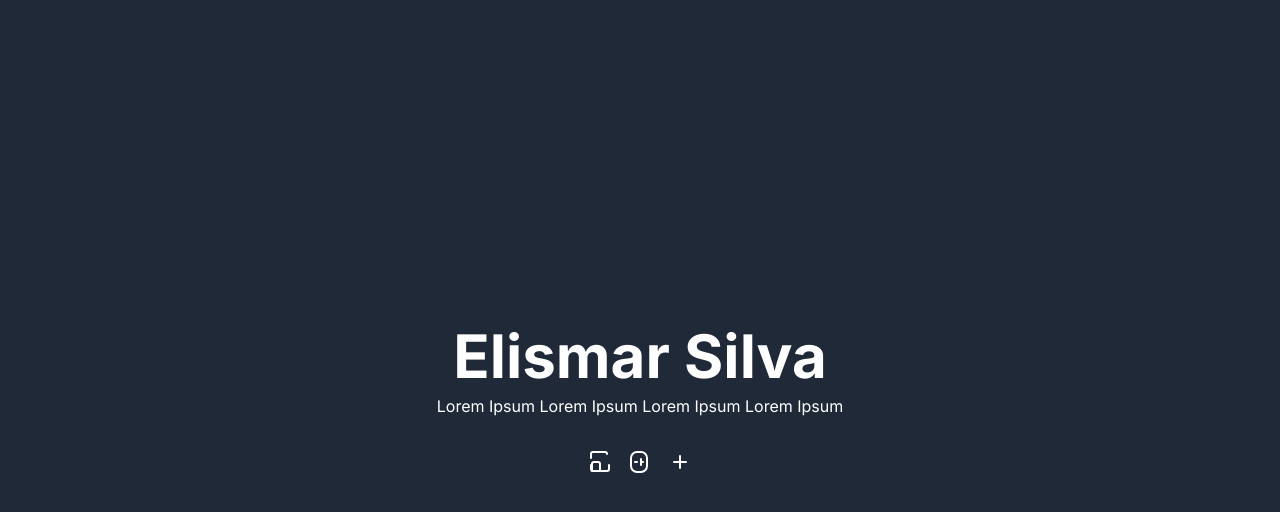
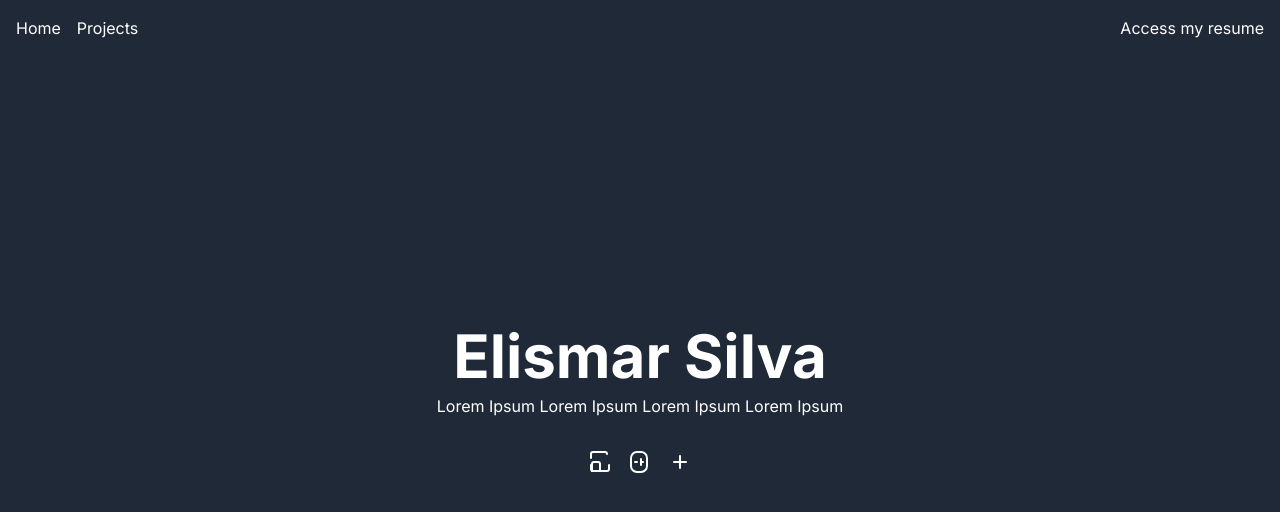
Before and after one commit to Elismar13/meu-portfolio, a Next.js app: page / in a window 1280 px wide. Shown: the top 512 px of the page. Built offline with nearby package versions, Linux system fonts and the light colour scheme.

Commit message:
feat: creating a fixed header with page information

```diff
--- a/app/components/Header.tsx
+++ b/app/components/Header.tsx
@@ -1,30 +1,23 @@
 import React from 'react';
+import Link from 'next/link';
 
 const Header: React.FC = () => {
   return (
-    <div className="header flex flex-col h-screen w-screen bg-gray-800 text-white py-8 text-center items-center justify-center">
-      <h1 className="text-6xl font-bold">Elismar Silva</h1>
-      <p className="mt-2 mb-4">Lorem Ipsum Lorem Ipsum Lorem Ipsum Lorem Ipsum</p>
-      <div className="flex mt-4">
-        <a href="#linkedin" className="text-white hover:text-blue-500 mx-2">
-          <svg xmlns="http://www.w3.org/2000/svg" className="h-6 w-6" fill="none" viewBox="0 0 24 24" stroke="currentColor">
-            <path strokeLinecap="round" strokeLinejoin="round" strokeWidth={2} d="M10 12H6a2 2 0 0 0-2 2v7h8v-7a2 2 0 0 0-2-2z" />
-            <path strokeLinecap="round" strokeLinejoin="round" strokeWidth={2} d="M21 15v4a2 2 0 0 1-2 2H5a2 2 0 0 1-2-2v-4m16-11V4a2 2 0 0 0-2-2H5a2 2 0 0 0-2 2v4" />
-          </svg>
-        </a>
-        <a href="#discord" className="text-white hover:text-blue-500 mx-2">
-          <svg xmlns="http://www.w3.org/2000/svg" className="h-6 w-6" fill="none" viewBox="0 0 24 24" stroke="currentColor">
-            <path strokeLinecap="round" strokeLinejoin="round" strokeWidth={2} d="M13 2H9C5.686 2 3 4.686 3 8v8c0 3.314 2.686 6 6 6h4c3.314 0 6-2.686 6-6V8c0-3.314-2.686-6-6-6z" />
-            <path strokeLinecap="round" strokeLinejoin="round" strokeWidth={2} d="M7 12h2m4 0h2m-2-3v6" />
-          </svg>
-        </a>
-        <a href="#etc" className="text-white hover:text-blue-500 mx-2">
-          <svg xmlns="http://www.w3.org/2000/svg" className="h-6 w-6" fill="none" viewBox="0 0 24 24" stroke="currentColor">
-            <path strokeLinecap="round" strokeLinejoin="round" strokeWidth={2} d="M12 6v6m0 0v6m0-6h6m-6 0H6" />
-          </svg>
-        </a>
+    <header className="fixed top-0 z-50 flex justify-between items-center w-full p-4 bg-gray-800 text-white">
+      <nav className="flex space-x-4">
+        <Link href="#home" legacyBehavior>
+          <a className="hover:text-blue-500">Home</a>
+        </Link>
+        <Link href="#projects" legacyBehavior>
+          <a className="hover:text-blue-500">Projects</a>
+        </Link>
+      </nav>
+      <div>
+        <Link href="#resume" legacyBehavior>
+          <a className="hover:text-blue-500">Access my resume</a>
+        </Link>
       </div>
-    </div>
+    </header>
   );
 };
 
--- /dev/null
+++ b/app/components/Me.tsx
@@ -0,0 +1,31 @@
+import React from 'react';
+
+const Me: React.FC = () => {
+  return (
+    <div className="header flex flex-col h-screen w-screen bg-gray-800 text-white py-8 text-center items-center justify-center">
+      <h1 className="text-6xl font-bold">Elismar Silva</h1>
+      <p className="mt-2 mb-4">Lorem Ipsum Lorem Ipsum Lorem Ipsum Lorem Ipsum</p>
+      <div className="flex mt-4">
+        <a href="#linkedin" className="text-white hover:text-blue-500 mx-2">
+          <svg xmlns="http://www.w3.org/2000/svg" className="h-6 w-6" fill="none" viewBox="0 0 24 24" stroke="currentColor">
+            <path strokeLinecap="round" strokeLinejoin="round" strokeWidth={2} d="M10 12H6a2 2 0 0 0-2 2v7h8v-7a2 2 0 0 0-2-2z" />
+            <path strokeLinecap="round" strokeLinejoin="round" strokeWidth={2} d="M21 15v4a2 2 0 0 1-2 2H5a2 2 0 0 1-2-2v-4m16-11V4a2 2 0 0 0-2-2H5a2 2 0 0 0-2 2v4" />
+          </svg>
+        </a>
+        <a href="#discord" className="text-white hover:text-blue-500 mx-2">
+          <svg xmlns="http://www.w3.org/2000/svg" className="h-6 w-6" fill="none" viewBox="0 0 24 24" stroke="currentColor">
+            <path strokeLinecap="round" strokeLinejoin="round" strokeWidth={2} d="M13 2H9C5.686 2 3 4.686 3 8v8c0 3.314 2.686 6 6 6h4c3.314 0 6-2.686 6-6V8c0-3.314-2.686-6-6-6z" />
+            <path strokeLinecap="round" strokeLinejoin="round" strokeWidth={2} d="M7 12h2m4 0h2m-2-3v6" />
+          </svg>
+        </a>
+        <a href="#etc" className="text-white hover:text-blue-500 mx-2">
+          <svg xmlns="http://www.w3.org/2000/svg" className="h-6 w-6" fill="none" viewBox="0 0 24 24" stroke="currentColor">
+            <path strokeLinecap="round" strokeLinejoin="round" strokeWidth={2} d="M12 6v6m0 0v6m0-6h6m-6 0H6" />
+          </svg>
+        </a>
+      </div>
+    </div>
+  );
+};
+
+export default Me;
--- a/app/page.tsx
+++ b/app/page.tsx
@@ -1,11 +1,13 @@
-import Image from "next/image";
-import Header from "./components/Header";
+import Image from 'next/image';
+import Me from './components/Me';
+import Header from './components/Header';
 
 export default function Home() {
   return (
     <main lang="en">
       <section>
         <Header />
+        <Me />
       </section>
     </main>
   );
```
